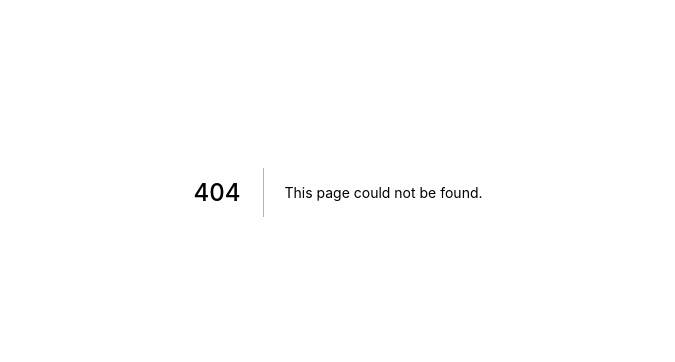
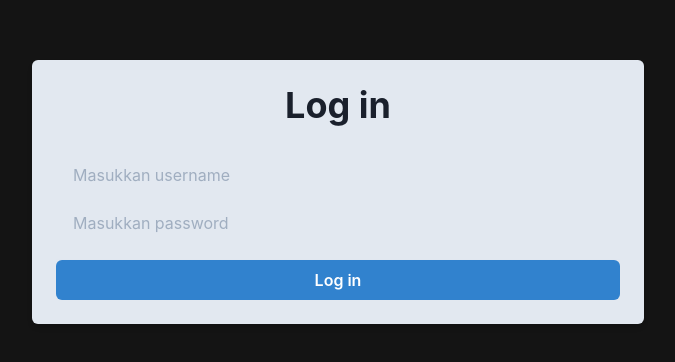
Before and after one commit to juniocaesar/fertibus, a Next.js app: page /components/LoginForm in a window 1280 px wide. Before the commit this address had no page. Shown: the part 208-570 px from the top of the page, without its empty margins (302-977 px from the left). Built offline with nearby package versions, Linux system fonts and the light colour scheme.

Commit message:
Login development

```diff
--- a/package.json
+++ b/package.json
@@ -13,6 +13,7 @@
     "@emotion/react": "^11.5.0",
     "@emotion/styled": "^11.3.0",
     "framer-motion": "^4.1.17",
+    "mysql": "^2.18.1",
     "next": "^12.0.1",
     "react": "^17.0.2",
     "react-dom": "^17.0.2"
--- /dev/null
+++ b/pages/components/LoginForm.js
@@ -0,0 +1,57 @@
+import React from "react";
+import { Box, Flex, Heading, Input, Divider, Button } from "@chakra-ui/react";
+
+class LoginForm extends React.Component {
+  state = {
+    username: "",
+    password: "",
+  };
+
+  handleChange = (event) => {
+    this.setState({ [event.target.name]: event.target.value });
+  };
+
+  handleSubmit = (event) => {
+    event.preventDefault();
+    console.log(this.state);
+  };
+
+  render() {
+    return (
+      <Flex
+        height="100vh"
+        alignItems="center"
+        justifyContent="center"
+        background="blackAlpha.900"
+      >
+        <Box boxShadow="md" p="6" rounded="md" bg="gray.200" m={5}>
+          <Heading mb={7} textAlign="center">
+            Log in
+          </Heading>
+          <form onSubmit={this.handleSubmit}>
+            <Input
+              name="username"
+              placeholder="Masukkan username"
+              type="text"
+              mb={2}
+              onChange={this.handleChange}
+              />
+            <Input
+              name="password"
+              placeholder="Masukkan password"
+              type="password"
+              mb={4}
+              onChange={this.handleChange}
+            />
+            <Divider orientation="horizontal" colorScheme="blackAlpha.1000" />
+            <Button type="submit" colorScheme="blue" size="md" width="100%">
+              Log in
+            </Button>
+          </form>
+        </Box>
+      </Flex>
+    );
+  }
+}
+
+export default LoginForm;
--- a/pages/dashboard/index.js
+++ b/pages/dashboard/index.js
@@ -21,6 +21,7 @@ import {
   AccordionIcon,
   AccordionPanel,
 } from "@chakra-ui/react";
+import Link from 'next/link';
 
 function DashboardDrawer() {
   const { isOpen, onOpen, onClose } = useDisclosure();
@@ -422,8 +423,8 @@ export default function index() {
             <DashboardDrawer />
             <Spacer />
             <Square mt={3}>
-              <Text fontSize="3xl" p={0} textColor="white">
-                <b>MJ</b><small>Accounting</small>
+              <Text fontSize="2xl" p={0} textColor="white">
+                <Link href="" passHref><a><b>MJ</b><small>Accounting</small></a></Link>
               </Text>
             </Square>
             <Spacer />
```
Also changed, not shown: config/db.js (added, +18 -0 lines), controller/Produk/Produk.js (added, +7 -0 lines), pages/login/index.js (+2 -20 lines), 2 other files (tests, documents, lock files or other folders).
